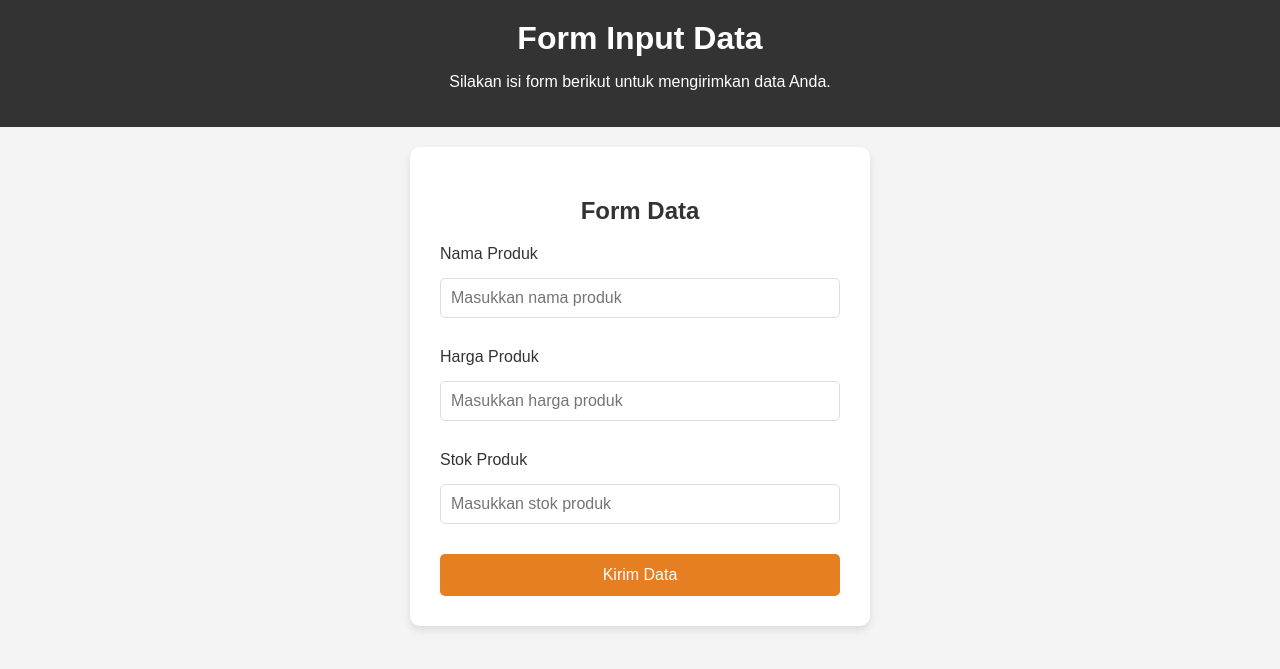
After one commit to divazahra/starter_code_pbw, a PHP site: page /form_edit.php in a window 1280 px wide. The commit adds this page. Shown: the top 669 px of the page. Run offline with PHP 8.4, Linux system fonts and the light colour scheme; a stand-in replaces the project's code that opens the database connection.

Commit message:
commit fahira

```diff
--- a/conection.php
+++ b/conection.php
@@ -1,8 +1,8 @@
 <?php
 
 $host = "localhost";
-$user = "KodokLoncat";
-$pass = "JambulmuMumbalMumbul";
+$user = "root";
+$pass = "";
 $db   = "pbw";
 
 $conn = mysqli_connect($host, $user, $pass, $db);
--- /dev/null
+++ b/form_edit.php
@@ -0,0 +1,42 @@
+<!DOCTYPE html>
+<html lang="id">
+
+<head>
+  <meta charset="UTF-8">
+  <meta name="viewport" content="width=device-width, initial-scale=1.0">
+  <meta http-equiv="X-UA-Compatible" content="ie=edge">
+  <title>Form Edit Data</title>
+  <link rel="stylesheet" href="assets/css/style.css">
+</head>
+
+<body>
+
+  <header>
+    <h1>Form Input Data</h1>
+    <p>Silakan isi form berikut untuk mengirimkan data Anda.</p>
+  </header>
+
+  <div class="container">
+    <div class="form-container">
+      <h2>Form Data</h2>
+      <form action="control.php" method="POST">
+        <div class="form-group">
+          <label for="nama_produk">Nama Produk</label>
+          <input type="text" id="nama_produk" name="nama_produk" placeholder="Masukkan nama produk">
+        </div>
+        <div class="form-group">
+          <label for="harga_produk">Harga Produk</label>
+          <input type="number" id="harga_produk" name="harga_produk" placeholder="Masukkan harga produk">
+        </div>
+        <div class="form-group">
+          <label for="stok_produk">Stok Produk</label>
+          <input type="number" id="stok_produk" name="stok_produk" placeholder="Masukkan stok produk">
+        </div>
+        <button type="submit">Kirim Data</button>
+      </form>
+    </div>
+  </div>
+
+</body>
+
+</html>
```
Also changed, not shown: assets/css/style.css (+32 -0 lines), index.php (+9 -1 lines).
